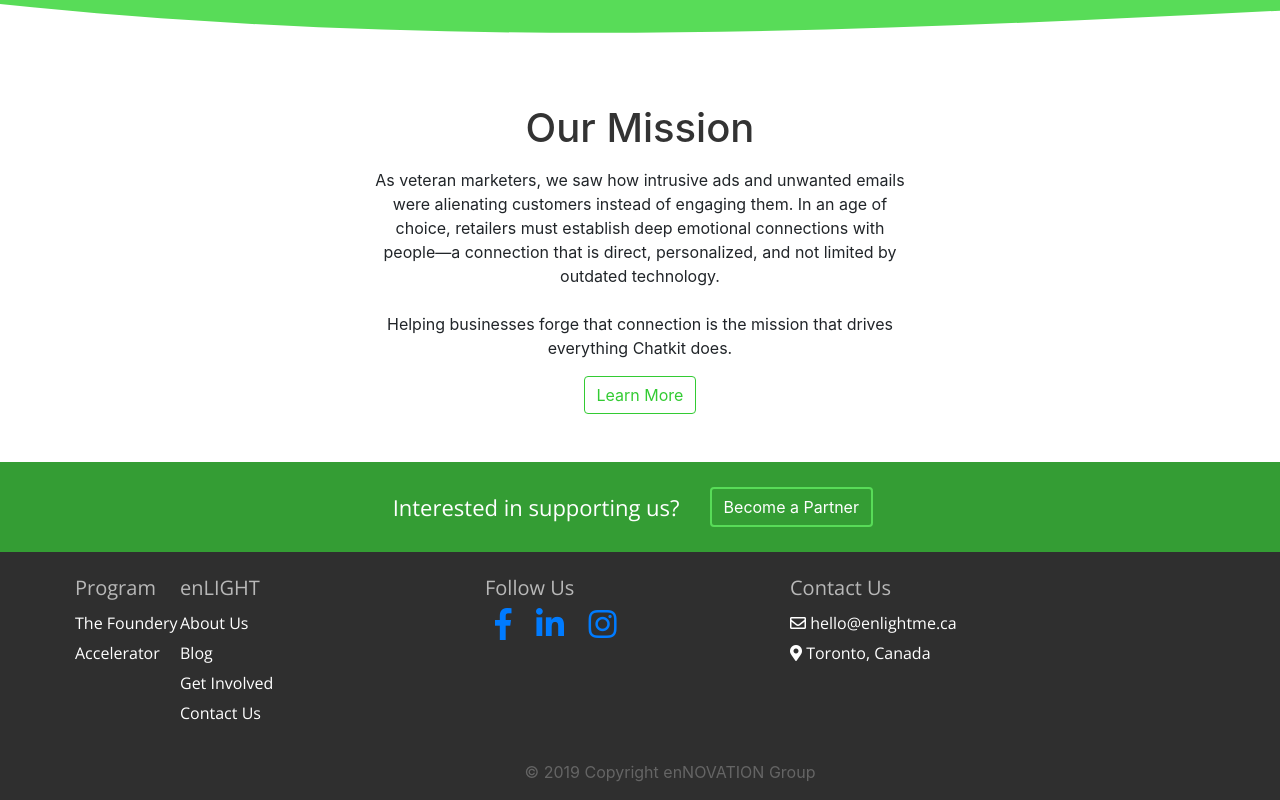
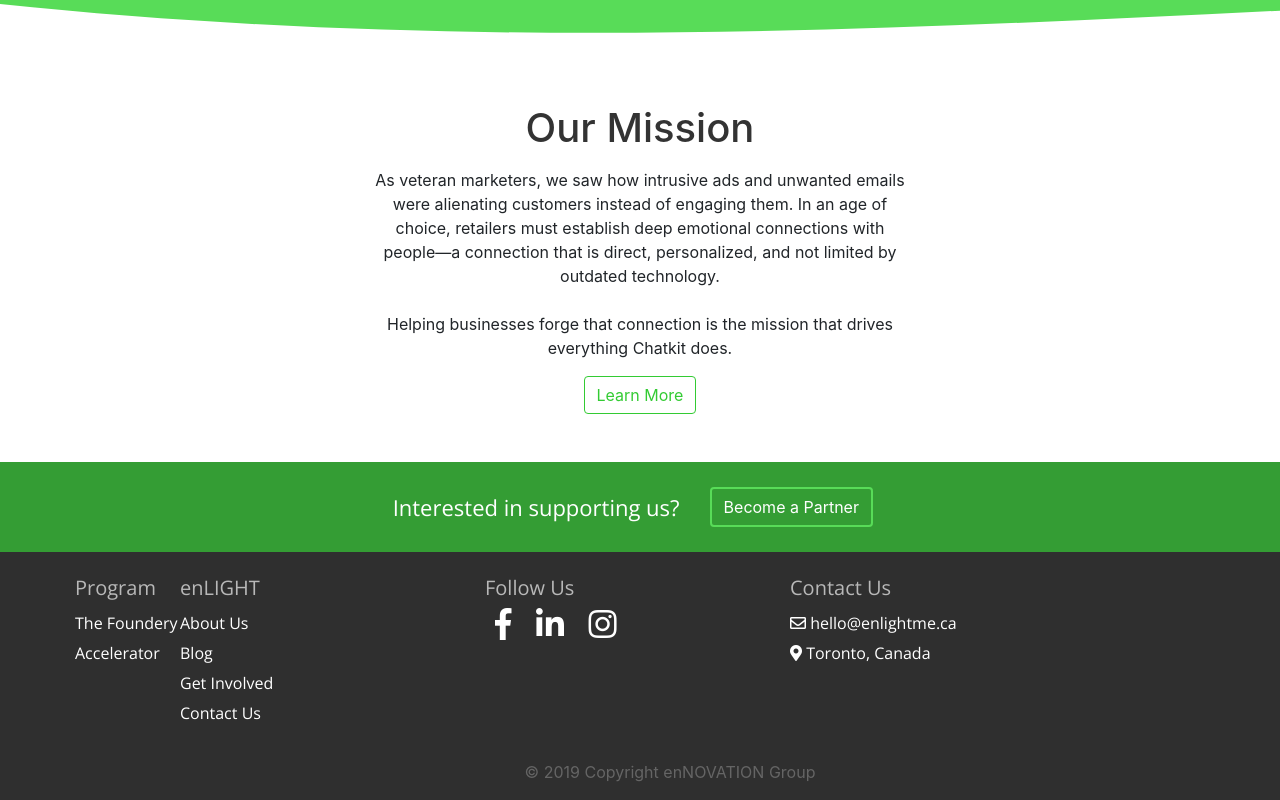
Before and after one commit to farhajkhan/enLIGHT, a plain HTML site: page index.html in a window 1280 px wide. Shown: the part 2158-2958 px from the top of the page. Drawn offline with nearby package versions, Linux system fonts and the light colour scheme.

Commit message:
Update enLIGHT.css

```diff
--- a/enLIGHT.css
+++ b/enLIGHT.css
@@ -6,8 +6,13 @@
     line-height: 30px;
 }
 
-#socialLinks ul li:hover{
+#socialLinks a:hover{
     color: #2da22d;
+}
+
+
+#socialLinks a{
+    color: white;
 }
 
 #socialLinks ul li{
```
